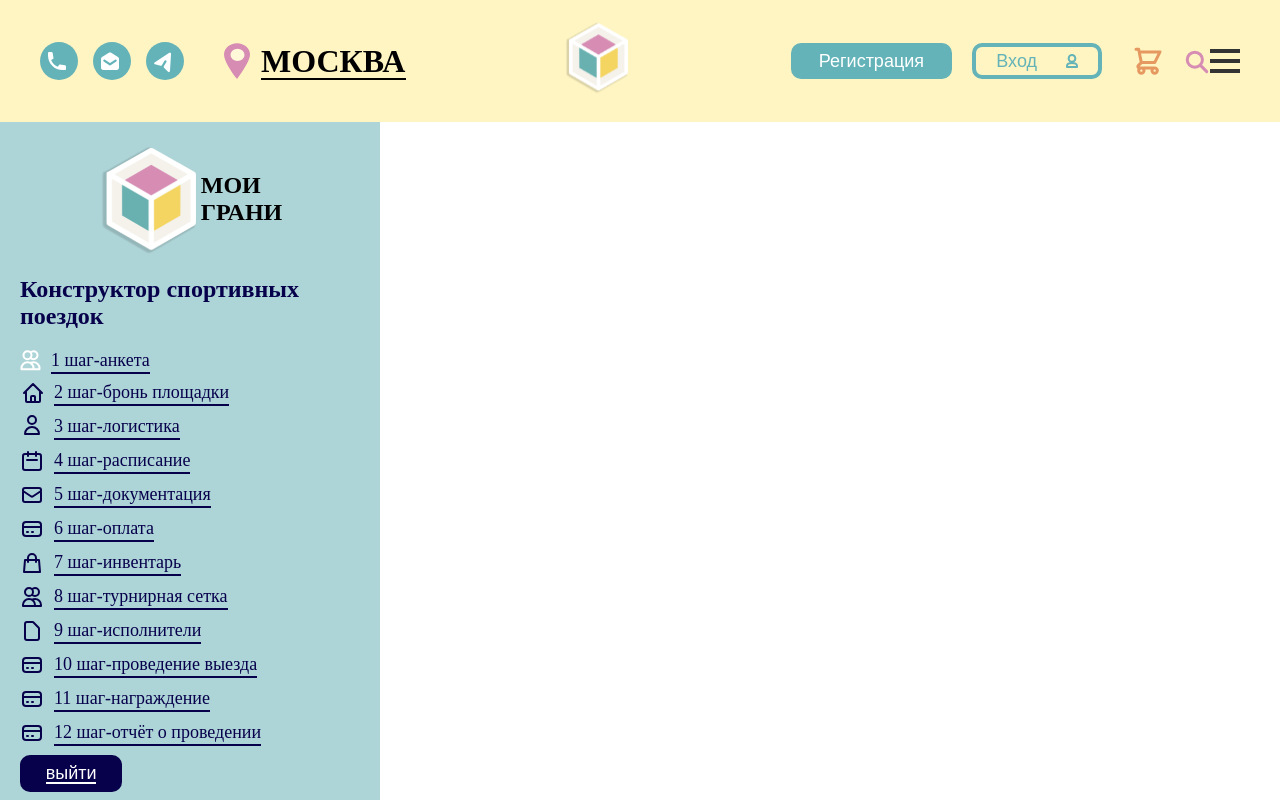
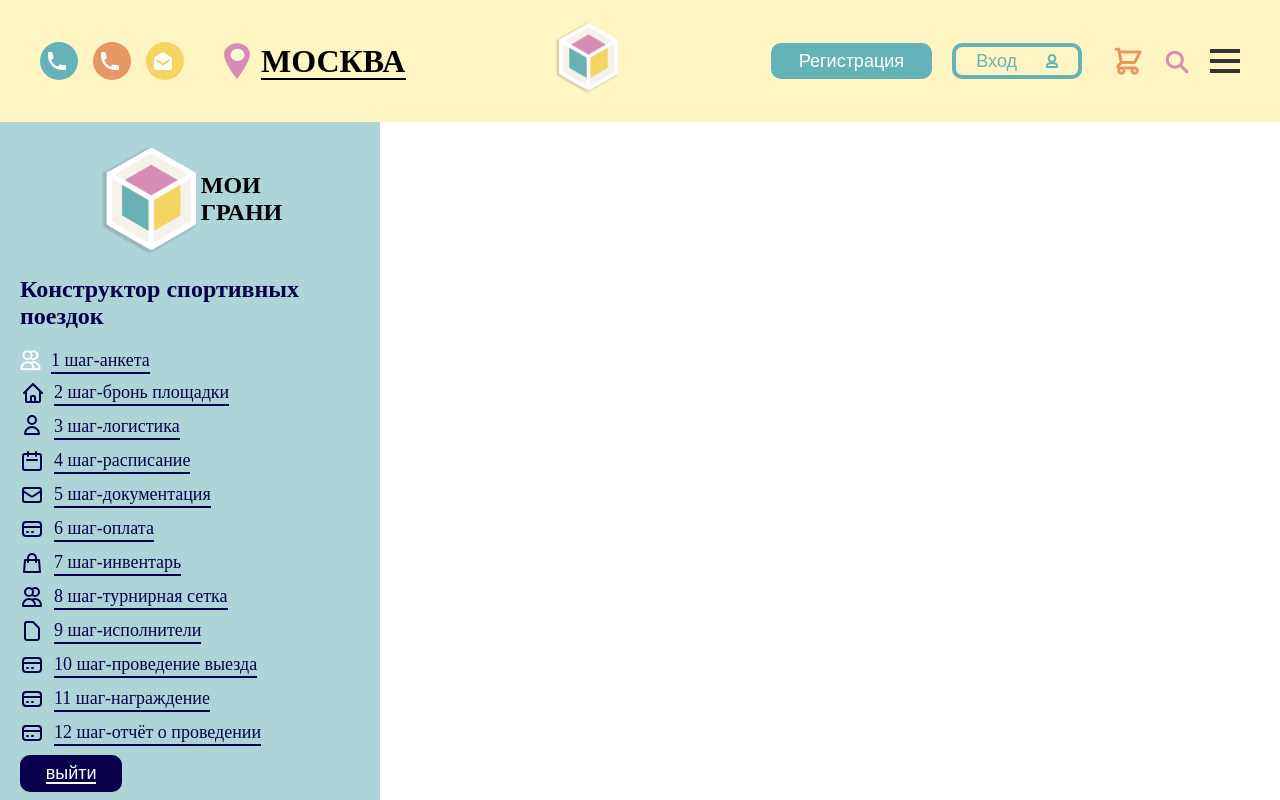
Before and after one commit to KES122/Grani_Fronend, a React (Vite) app: page / in a window 1280 px wide. Shown: the top 800 px of the page. Built offline with nearby package versions, Linux system fonts and the light colour scheme.

Commit message:
correction header

```diff
--- a/package.json
+++ b/package.json
@@ -12,6 +12,7 @@
   "dependencies": {
     "react": "^18.2.0",
     "react-dom": "^18.2.0",
+    "react-router-dom": "^6.20.1",
     "sass": "^1.69.5"
   },
   "devDependencies": {
--- a/src/components/header/Header.tsx
+++ b/src/components/header/Header.tsx
@@ -10,11 +10,11 @@ const Header = () =>{
                 <div className={`${styles.mainSection__rectIcons} rectIcons`}>
                     <img className={styles.rectIcons__icon} src="icons/icons-header/phone.svg" alt="phone-icon"/>
                 </div>
-                <div className={`${styles.mainSection__rectIcons} rectIcons__Orange`}>
+                <div className={`${styles.mainSection__rectIcons} ${styles.rectIcons} ${styles.rectIcons__Orange}`}>
+                    <img className={styles.rectIcons__icon} src="icons/icons-header/phone.svg" alt="phone-icon"/>
+                </div>
+                <div className={`${styles.mainSection__rectIcons} ${styles.rectIcons} ${styles.rectIcons__Yellow}`}>
                     <img className={styles.rectIcons__icon} src="icons/icons-header/mas.svg" alt="mas-icon"/>
-                </div>
-                <div className={`${styles.mainSection__rectIcons} rectIcons__Yellow`}>
-                    <img className={styles.rectIcons__icon} src="icons/icons-header/tg.svg" alt="tg-icon"/>
                 </div>
             </div>
             <div className={styles.mainSection__city}>
@@ -32,7 +32,7 @@ const Header = () =>{
             <BtnEnter />
 
             <img className={styles.mainSection__ShopIcon} src="icons/icons-header/shopping-cartHeader.svg" alt="" />
-            <img src="icons/icons-header/searchHeader.svg" alt="" />
+            <img className={styles.mainSection__SearchIcon} src="icons/icons-header/searchHeader.svg" alt="" />
             <MenuBurg/>
         </section>
     );
--- a/src/components/header/header.module.scss
+++ b/src/components/header/header.module.scss
@@ -51,6 +51,9 @@ body {
     margin: 0 auto;
   }
   &__ShopIcon{
+    margin-right: 20px;
+  }
+  &__SearchIcon{
     margin-right: 20px;
   }
 }
```
Also changed, not shown: 1 other file (tests, documents, lock files or other folders).
